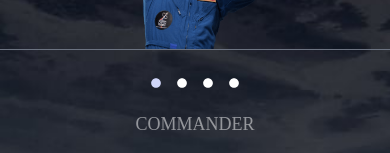
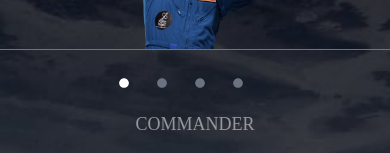
Before and after one commit to juniorthx3/space-tourism-multi-page-website, a React (Create React App) app: page /crew in a window 390 px wide. Shown: the part 300-453 px from the top of the page. Built offline with nearby package versions, Linux system fonts and the light colour scheme; a web font is replaced by a local one.

Commit message:
SOME CHANGES

```diff
--- a/src/pages/Crew.jsx
+++ b/src/pages/Crew.jsx
@@ -23,13 +23,11 @@ const Crew = () => {
                       <div className='nav-mobile'>
                             <ul className="list">
                                 {records.map((menu, indicator) => (
-                                    <li key={indicator} className="px-2">
-                                      <button onClick={() => setIndex(index)}
-                                              className={`${indicator === index && "border-white text-specialBlue"}`}
-                                      >
-                                        <FaCircle size={10}/>
-                                      </button>
-                                    </li>
+                                      <li key={indicator} className="mr-7 md:mr-5 text-gray-500 cursor-pointer">
+                                        <button onClick={() => setIndex(indicator)} className={`${indicator === index && "border-white text-white"}`}>
+                                          <FaCircle size={10}/>
+                                        </button>
+                                      </li>
                                 ))}
                             </ul>
                       </div>
--- a/src/pages/Destination.jsx
+++ b/src/pages/Destination.jsx
@@ -3,8 +3,8 @@ import { destinations } from '../data'
 
 const Destination = () => {
   const [records] = useState(destinations)
-  const [indexx, setIndexx] = useState(0)
-  const {name, images, description, distance, travel}=records[indexx]
+  const [index, setIndex] = useState(0)
+  const {name, images, description, distance, travel}=records[index]
 
   return (
     <section className="destinationBackground destination">
@@ -14,10 +14,10 @@ const Destination = () => {
                 <img src={images.png} alt={name} title={name} className="img hover:animate-pulse" />
                 <div className='infoBox'>
                     <ul className="flex items-center justify-center mb-8 md:justify-start">
-                        {records.map((menu, index) => (
-                          <li key={index} className="mr-7 md:mr-8">
-                            <button onClick={() => setIndexx(index)}
-                                    className={`font-barlowCondensed not-italic font-normal leading-4 text-specialBlue uppercase text-md tracking-widest pb-2 focus:text-white md:text-md ${index === indexx && "border-b-2 border-white"}`}
+                        {records.map((menu, indicator) => (
+                          <li key={indicator} className="mr-7 md:mr-8">
+                            <button onClick={() => setIndex(indicator)}
+                                    className={`font-barlowCondensed not-italic font-normal leading-4 text-specialBlue uppercase text-md tracking-widest pb-2 focus:text-white md:text-md ${indicator === index && "border-b-2 border-white"}`}
                             >
                               {menu.name}
                             </button>
--- a/src/pages/Technology.jsx
+++ b/src/pages/Technology.jsx
@@ -3,8 +3,8 @@ import { technology } from '../data'
 
 const Technology = () => {
   const [records] = useState(technology)
-  const [indexx, setIndexx] = useState(0)
-  const {name, images, description}=records[indexx]
+  const [index, setIndex] = useState(0)
+  const {name, images, description}=records[index]
 
   return (
     <section className="technologyBackground technology">
@@ -13,10 +13,10 @@ const Technology = () => {
         <div className='techBox'>
           <div className='btnInfo'>
                   <ul className="boxBtn">
-                      {records.map((menu, index) => (
-                          <li key={index} className="list">
-                              <button onClick={() => setIndexx(index)} className={`btnDesign ${index === indexx && "bg-white text-black"}`}>
-                                  {index + 1}
+                      {records.map((menu, indicator) => (
+                          <li key={indicator} className="list">
+                              <button onClick={() => setIndex(indicator)} className={`btnDesign ${indicator === index && "bg-white text-black"}`}>
+                                  {indicator + 1}
                               </button>
                           </li>
                       ))}
```
